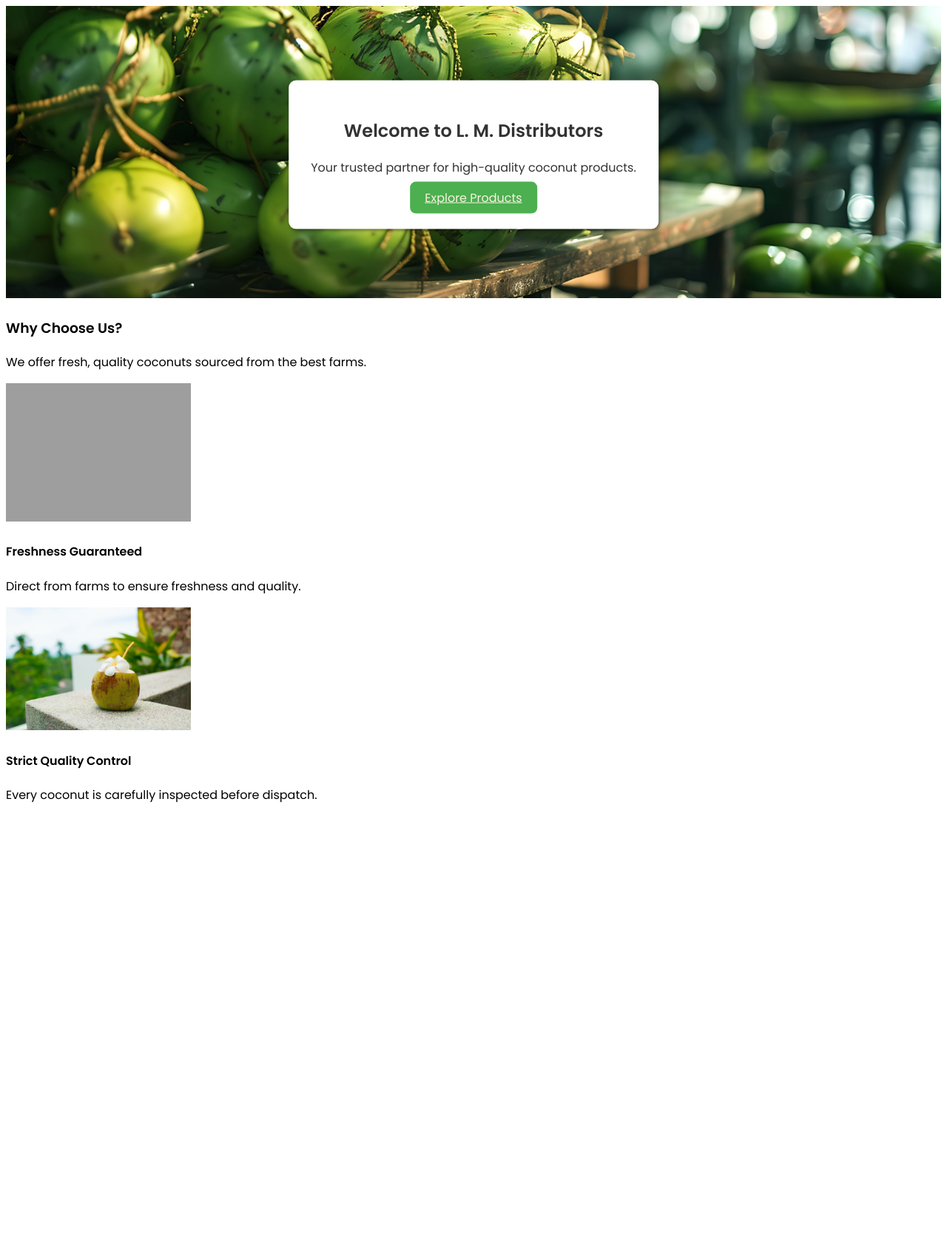
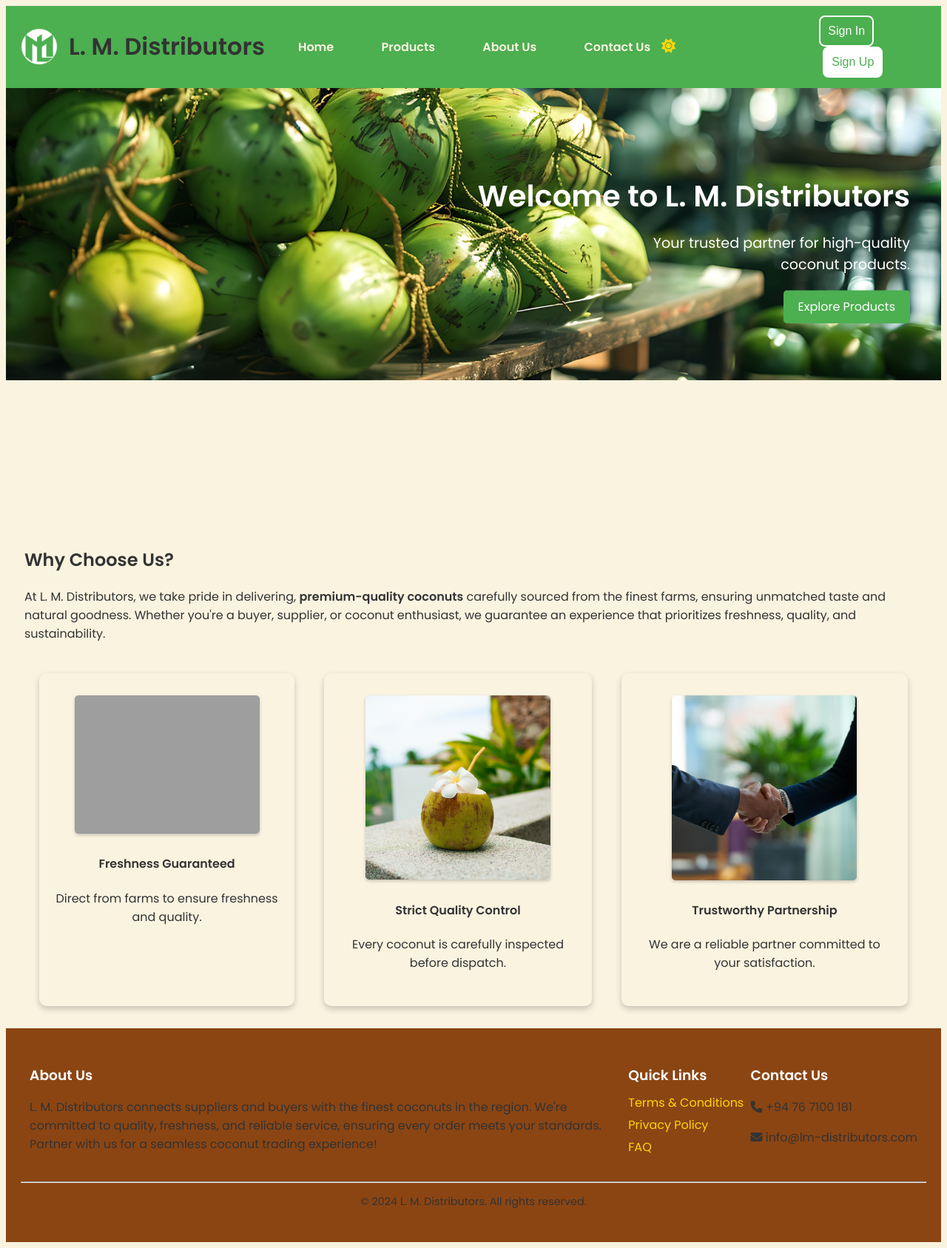
Before and after one commit to nipun-munasinghe/LMDistributors, a PHP site: page / in a window 1280 px wide. Shown: the whole page at 74% size. Before the commit the page ends 1085 px from the top, so only its background shows below. Run offline with PHP 8.4, Linux system fonts and the light colour scheme; some libraries are stand-ins or nearby versions; grey boxes are pictures that could not be loaded.

Commit message:
editet home page

```diff
--- a/css/index.css
+++ b/css/index.css
@@ -6,42 +6,100 @@ body, a {
     transition: color 0.3s, background-color 0.3s;
 }
 
-.hero {
-    text-align: center;
-    position: relative;
-}
-
 .hero img {
     width: 100%;
     height: auto;
 }
 
-.card img {
-    width: 250px;
+.hero {
+    margin-top: 0px;
+    width: 100%;
+    height: 600px;
 }
 
 .hero-text {
     position: absolute;
-    top: 50%;
-    left: 50%;
-    transform: translate(-50%, -50%);
-    color: #333;
-    box-shadow: 2px 2px 4px rgba(0, 0, 0, 0.5);
-    background-color: white;
-    border-radius: 10px;
-    padding: 30px;
+    top: 40%;
+    right: 50px;
+    transform: translateY(-50%);
+    color: #fff;
+    text-align: right;
+}
+
+.hero-text h2 {
+    font-size: 2.5rem;
+    margin-bottom: 10px;
+    opacity: 0;
+    animation: slideIn 1s ease-out forwards;
+    animation-delay: 0.5s;
+}
+
+.hero-text p {
+    color: #fff;
+    font-size: 1.2rem;
+    margin-bottom: 20px;
+    opacity: 0;
+    animation: slideIn 1s ease-out forwards;
+    animation-delay: 1s;
 }
 
 .btn-primary {
+    display: inline-block;
+    padding: 10px 20px;
     background-color: #4CAF50;
-    color: #FAF3E0;
-    padding: 10px 20px;
-    border: none;
-    cursor: pointer;
-    transition: background-color 0.3s;
-    border-radius: 8px;
+    color: #fff;
+    text-decoration: none;
+    border-radius: 5px;
+    font-size: 1rem;
+    opacity: 0;
+    animation: slideIn 1s ease-out forwards;
+    animation-delay: 1.5s;
+}
+
+@keyframes slideIn {
+    0% {
+        transform: translateX(50px);
+        opacity: 0;
+    }
+    100% {
+        transform: translateX(0);
+        opacity: 1;
+    }
 }
 
 .btn-primary:hover {
-    background-color: #228B22;
+    background-color: #218838;
+    font-size: 1.09rem;
+    transition: 1s ease;
 }
+
+.info {
+    margin-left: 25px;
+    margin-right: 25px;
+}
+
+.info-cards {
+    display: flex;
+    justify-content: space-between;
+    margin-bottom: 30px;
+}
+
+.card {
+    border-radius: 10px;
+    padding: 30px 20px;
+    box-shadow: 0px 4px 8px 0px rgba(0, 0, 0, 0.2);
+    text-align: center;
+    margin: 0 20px;
+}
+
+.card img {
+    width: 250px;
+    border-radius: 5px;
+    box-shadow: 0px 2px 4px 0px rgba(0, 0, 0, 0.2);
+}
+
+.card:hover {
+    scale: 1.08;
+    box-shadow: 0px 8px 16px rgba(0, 0, 0, 0.3);
+    transition: 1.5s ease;
+}
--- a/index.html
+++ b/index.php
@@ -16,14 +16,17 @@
         <img src="./images/banner1.jpg" alt="Coconut Farms"> <!-- Image size: 1920x600px -->
         <div class="hero-text">
             <h2>Welcome to L. M. Distributors</h2>
-            <p>Your trusted partner for high-quality coconut products.</p>
+            <p>Your trusted partner for high-quality<br> coconut products.</p>
             <a href="products.php" class="btn-primary">Explore Products</a>
         </div>
     </section>
 
     <section class="info">
-        <h3>Why Choose Us?</h3>
-        <p>We offer fresh, quality coconuts sourced from the best farms.</p>
+        <h2>Why Choose Us?</h2>
+        <p>At L. M. Distributors, we take pride in delivering, <strong>premium-quality coconuts</strong>  carefully sourced from the finest farms,
+            ensuring unmatched taste and natural goodness. Whether you're a buyer, supplier, or coconut enthusiast, we guarantee an experience that
+            prioritizes freshness, quality, and sustainability.</p>
+        <br>
 
         <div class="info-cards">
             <div class="card">
@@ -39,6 +42,13 @@
                 <h4>Strict Quality Control</h4>
                 <p>Every coconut is carefully inspected before dispatch.</p>
             </div>
+
+            <div class="card">
+                <!-- Expected image size: 150x150px -->
+                <img src="./images/firm-handshake.jpg" alt="Quality Control">
+                <h4>Trustworthy Partnership</h4>
+                <p>We are a reliable partner committed to your satisfaction.</p>
+            </div>
         </div>
     </section>
 
```
Also changed, not shown: images/firm-handshake.jpg (added), images/tropical-coconut-cocktail-decorated-plumeria-table.jpg.
